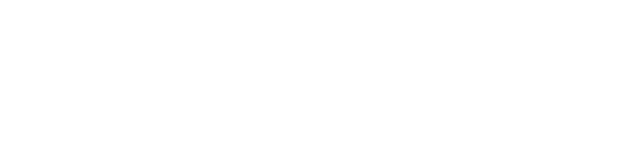
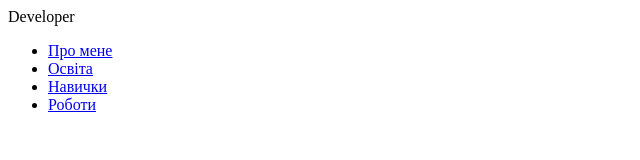
Before and after one commit to Yuliia-Myrakhovska/resume.github.io, a plain HTML site: page index.html in a window 1280 px wide. Shown: the whole page, without its empty margins (0-640 px from the left). Drawn offline with Linux system fonts and the light colour scheme.

Commit message:
header-test

```diff
--- a/index.html
+++ b/index.html
@@ -6,6 +6,32 @@
     <title>Резюме</title>
 </head>
 <body>
+    <main>
+        <div class="container-site">
+            <div class="section-header">
+                <div class="coneiner-content">
+                    <div class="header-text">Developer</div>
+                    <nav>
+                        <ul class="nav-list">
+                            <li class="nav-list-item">
+                                <a href="#" class="nav-item-link">Про мене</a>
+                            </li>
+                            <li class="nav-list-item"><a href="#" class="nav-item-link">Освіта</a>
+                            </li>
+                            <li class="nav-list-item"><a href="#" class="nav-item-link">Навички</a>
+                            </li>
+                            <li class="nav-list-item"><a href="#" class="nav-item-link">Роботи</a>
+                            </li>
+                        </ul>
+                    </nav>
+                </div>
+            </div>
+            <div class="section-main">
+                <div class="coneiner-content">
 
+                </div>
+            </div>
+        </div>
+    </main>
 </body>
 </html>
```
